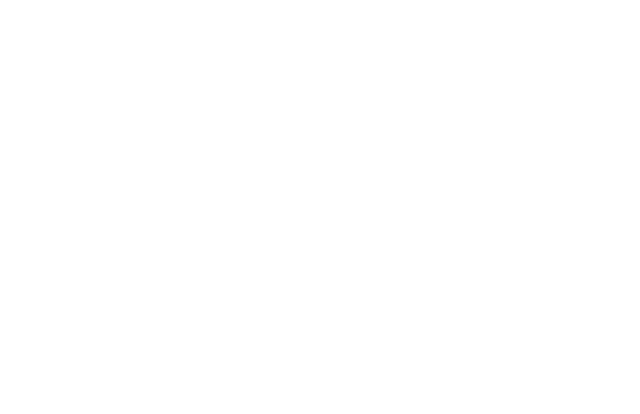
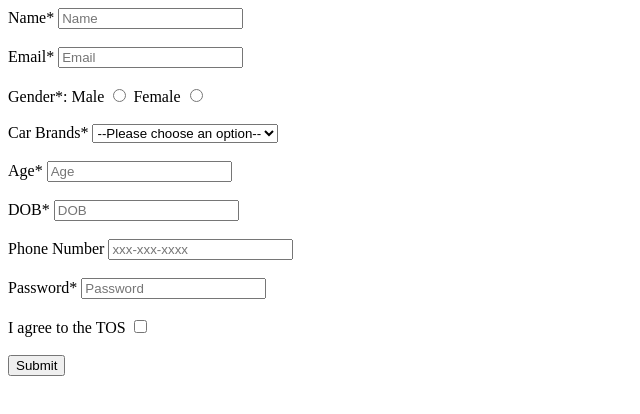
Before and after one commit to acciojob/signup-form-car-ArmanHussain786, a website: page main.html in a window 1280 px wide. Shown: the whole page, without its empty margins (0-640 px from the left). Drawn offline with Linux system fonts and the light colour scheme.

Commit message:
created a submission

```diff
--- a/main.html
+++ b/main.html
@@ -8,6 +8,75 @@
 
 <body>
 	<!-- the entire body must be written by student -->
+     <form>
+		 <label for="#name">Name*</label>
+		 <input type="text" id="#name" required placeholder="Name">
+         <br/>
+		 <br/>
+
+		 <label for="#email">Email*</label>
+		 <input type="email" id="#email" required placeholder="Email">
+          <br/>
+		 <br/>
+		        <label for="gender" aria-required>Gender*: </label>
+
+			    <label for="#gender_m" >Male</label>
+			   <input type="radio" name ="radio1" id="#gender_m" value="gender">
+
+			  <label for="#gender_f">Female</label>
+			   <input type="radio" name ="radio1" id="#gender_f" value="gender">
+
+
+		 <br/>
+		 <br/>
+		 <label for="brands" >Car Brands*</label>
+		 <select id="brands" aria-required>
+			  <option value="" disabled selected hidden>--Please choose an option--</option>
+			  <option value="bmw" >BMW</option>
+            <option value="audi">Audi</option>
+            <option value="mercedes">Mercedez</option>
+		 </select>
+
+		 <br/>
+		 <br/>
+		 <label for="#age">Age*</label>
+		 <input type="text" id="#age" required placeholder="Age">
+		  <br/>
+		 <br/>
+		 <label for="#dob">DOB*</label>
+		 <input type="text" id="#dob" required placeholder="DOB">
+
+		  <br/>
+		 <br/>
+		 <label for="#tel">Phone Number</label>
+		 <input type="text" id="#tel"  placeholder="xxx-xxx-xxxx">
+
+
+		  <br/>
+		 <br/>
+		 <label for="#password">Password*</label>
+		 <input type="password" id="#password" required  placeholder="Password">
+
+		  <br/>
+		 <br/>
+		 <label for="#tos"> I agree to the TOS</label>
+		 <input type="checkbox" id="#tos" required  placeholder="Password">
+
+		 <br/>
+		 <br/>
+         <button>Submit</button>
+
+
+
+
+	 </form>
+
+
+
+
+
+
+
     <script type="text/javascript" src="./script.js">
 </script>
 
```
